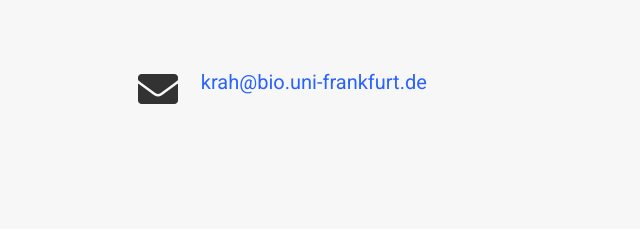
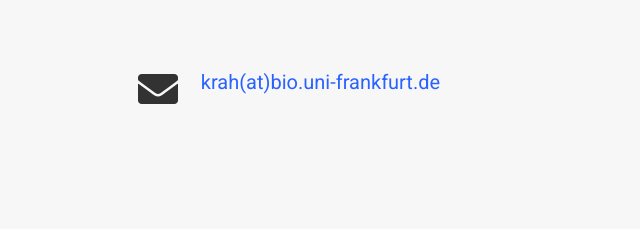
Before and after one commit to FranzKrah/FranzKrah.github.io, a plain HTML site: page index.html in a window 1280 px wide. Shown: the part 1140-1380 px from the top of the page, 327-967 px from the left. Drawn offline with nearby package versions, Linux system fonts and the light colour scheme; some icons are missing.

Commit message:
update mailadress

```diff
--- a/index.html
+++ b/index.html
@@ -633,7 +633,7 @@
 
       <li>
         <i class="fa-li fas fa-envelope fa-2x" aria-hidden="true"></i>
-        <span id="person-email" itemprop="email"><a href="mailto:krah@bio.uni-frankfurt.de">krah@bio.uni-frankfurt.de</a></span>
+        <span id="person-email" itemprop="email"><a href="mailto:krah%28at%29bio.uni-frankfurt.de">krah(at)bio.uni-frankfurt.de</a></span>
       </li>
 
 
```
Also changed, not shown: 1 other file.
